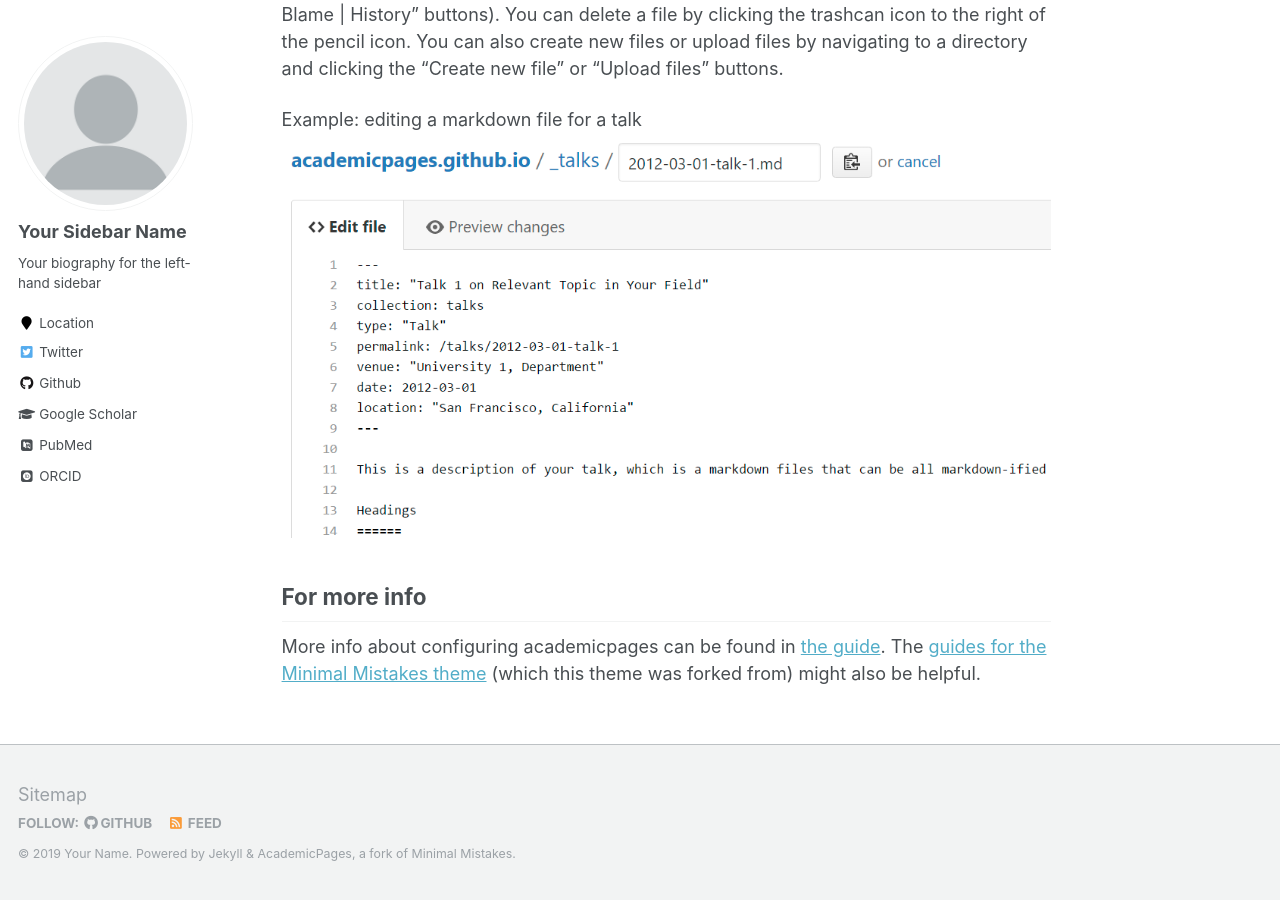
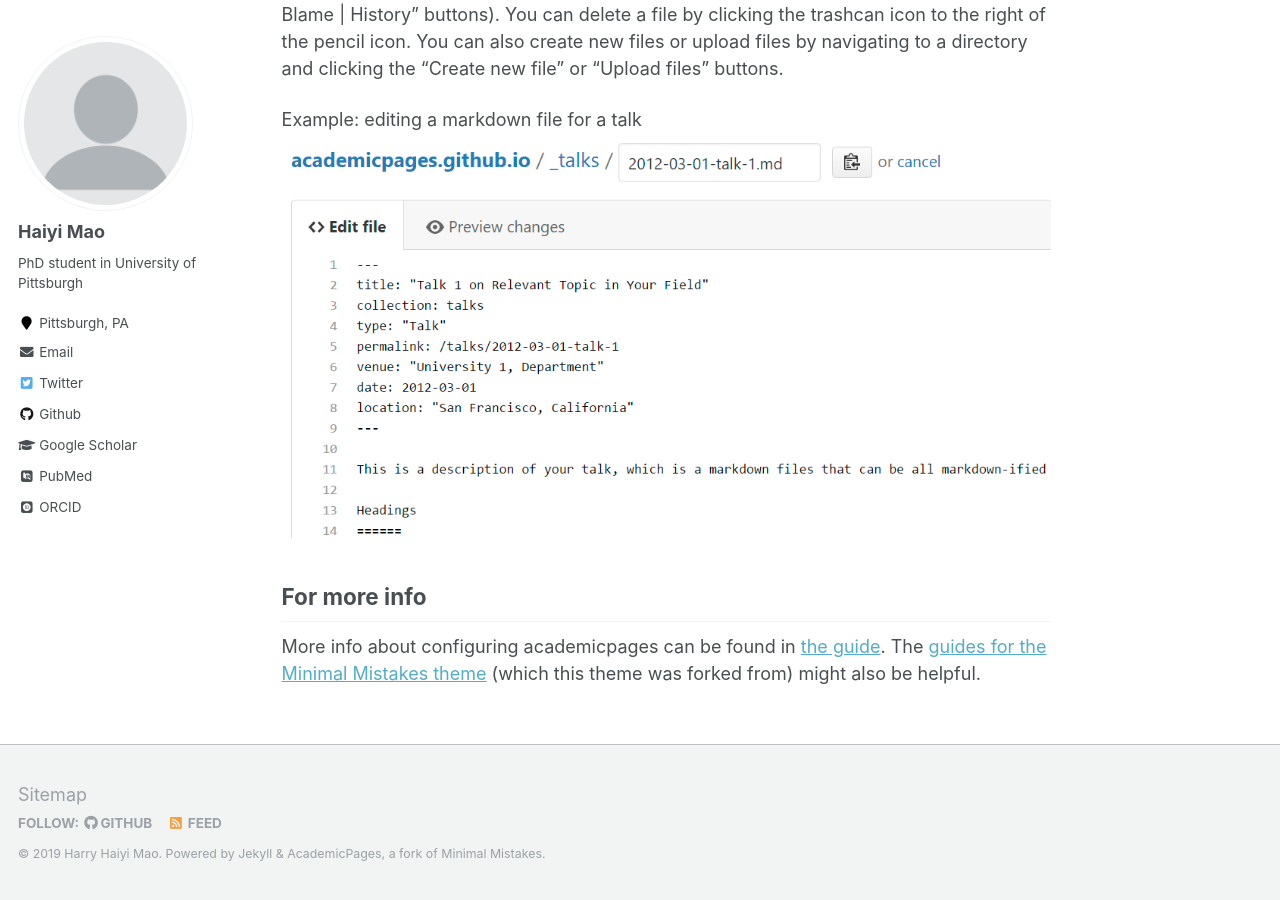
Before and after one commit to HarryMao1011/harrymao1011.github.io, a Jekyll site: the page built from _pages/about.md, in a window 1280 px wide and 900 px high, scrolled down 2463 px. Built offline with Jekyll 4.4.1, drawn with Linux system fonts in a browser that asks for light colours; some web fonts are replaced; some of the changed text lies outside the part shown.

Commit message:
revsied side bar

```diff
--- a/_config.yml
+++ b/_config.yml
@@ -7,10 +7,10 @@
 
 # Site Settings
 locale                   : "en-US"
-title                    : "Your Name / Site Title"
+title                    : "Harry Mao"
 title_separator          : "-"
-name                     : &name "Your Name"
-description              : &description "personal description"
+name                     : &name "Harry Haiyi Mao"
+description              : &description "PhD student in University of Pittsburgh"
 url                      : https://academicpages.github.io # the base hostname & protocol for your site e.g. "https://mmistakes.github.io"
 baseurl                  : "" # the subpath of your site, e.g. "/blog"
 repository               : "academicpages/academicpages.github.io"
@@ -80,14 +80,14 @@ analytics:
 
 # Site Author
 author:
-  name             : "Your Sidebar Name"
+  name             : "Haiyi Mao"
   avatar           : "profile.png"
-  bio              : "Your biography for the left-hand sidebar"
-  location         : "Location"
+  bio              : "PhD student in University of Pittsburgh"
+  location         : "Pittsburgh, PA"
   employer         :
   pubmed           : "https://www.ncbi.nlm.nih.gov/pubmed/?term=john+snow"
-  googlescholar    : "http://yourfullgooglescholarurl.com"
-  email            :
+  googlescholar    : "https://scholar.google.com/citations?user=LP45B1cAAAAJ&hl=en&authuser=1"
+  email            : "HAM112@pitt.edu"
   researchgate     :  # example: "https://www.researchgate.net/profile/yourprofile"
   uri              :
   bitbucket        :
@@ -96,7 +96,7 @@ author:
   flickr           :
   facebook         :
   foursquare       :
-  github           : "academicpages"
+  github           : "HarryMao1011"
   google_plus      :
   keybase          :
   instagram        :
```
